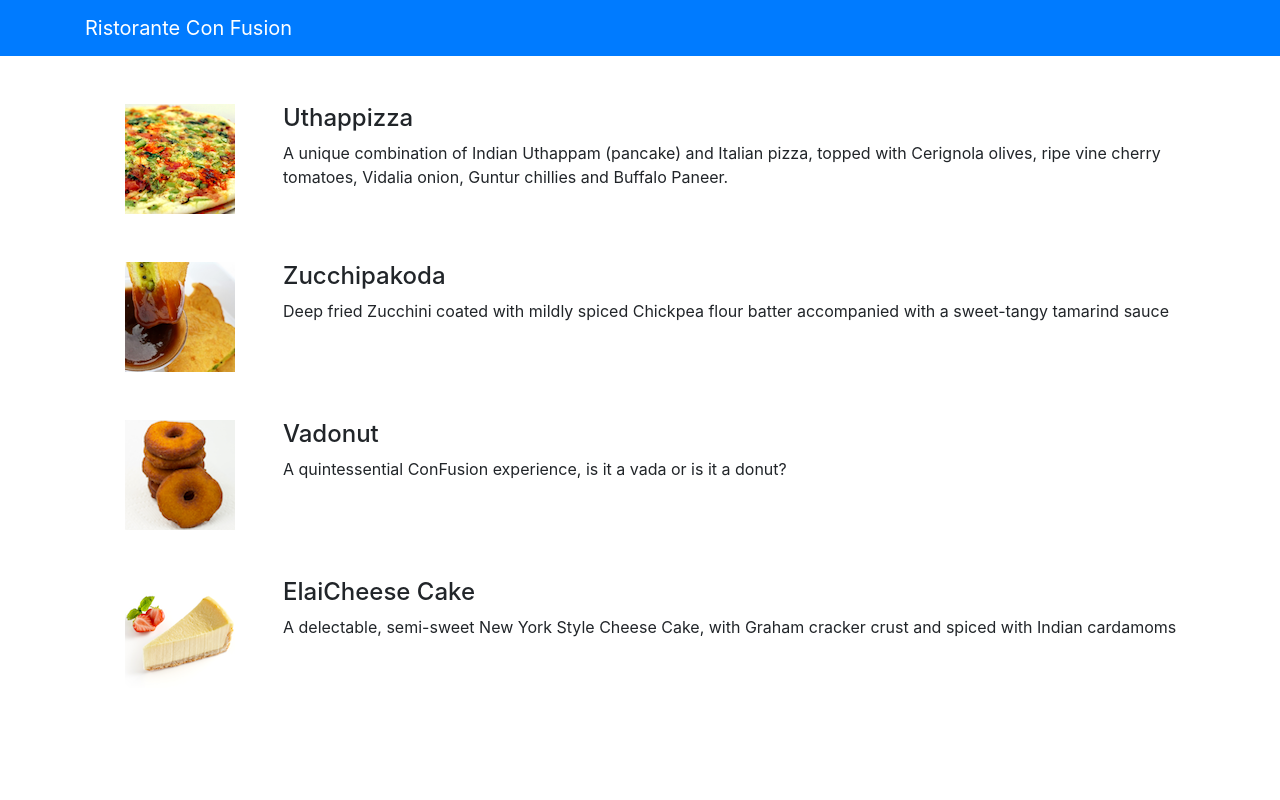
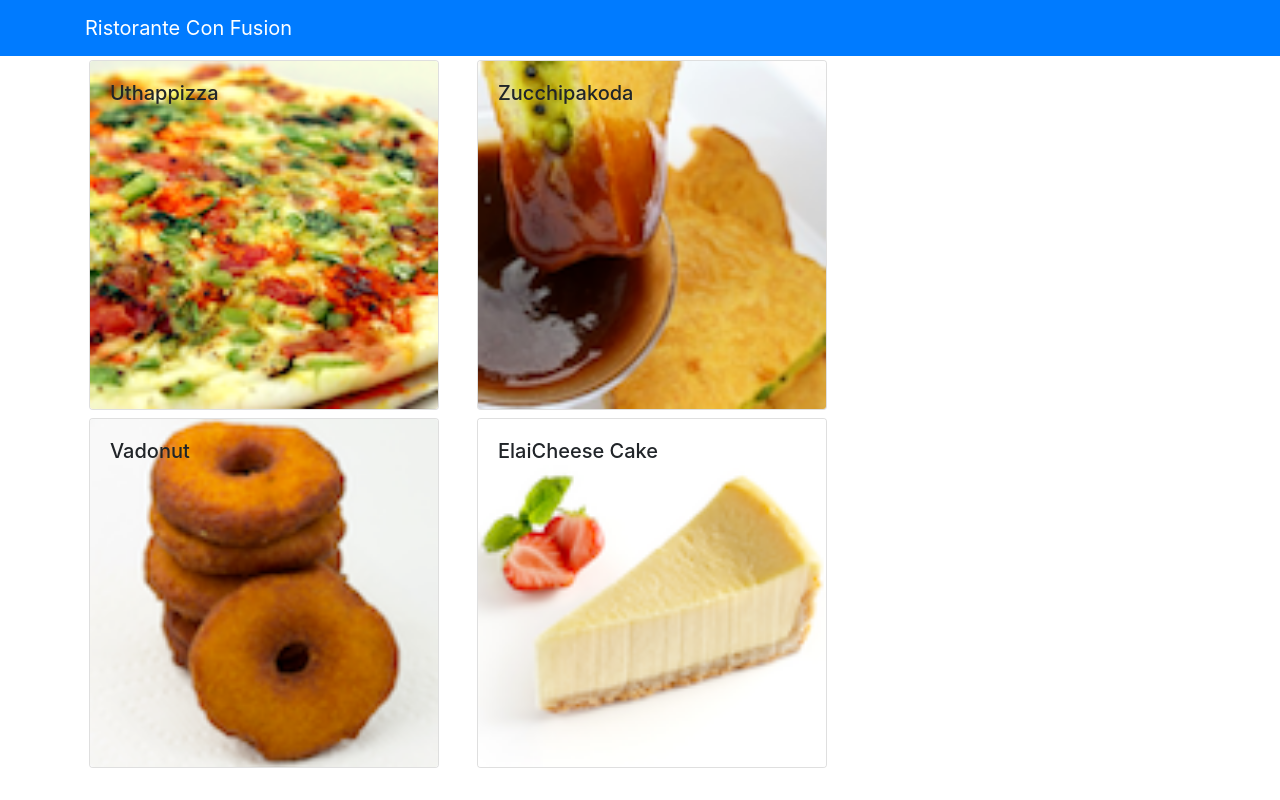
Before and after one commit to arseniypom/confusion, a React (Create React App) app: page / in a window 1280 px wide. Built offline with nearby package versions, Linux system fonts and the light colour scheme.

Commit message:
Components part 2

```diff
--- a/src/App.js
+++ b/src/App.js
@@ -2,6 +2,7 @@
 import { Navbar, NavbarBrand } from 'reactstrap'
 
 import Menu from './components/Menu';
+import { DISHES } from './shared/dishes'
 
 class App extends Component {
   render() {
@@ -12,7 +13,7 @@
             <NavbarBrand href="/">Ristorante Con Fusion</NavbarBrand>
           </div>
         </Navbar>
-        <Menu />
+        <Menu dishes={DISHES} />
       </div>
     )
   }
--- a/src/components/Menu.jsx
+++ b/src/components/Menu.jsx
@@ -1,60 +1,48 @@
 import React, { Component } from 'react';
-import { Media } from 'reactstrap';
+import { Card, CardImg, CardImgOverlay, CardText, CardBody,
+  CardTitle } from 'reactstrap';
 
 class Menu extends Component {
     constructor(props) {
       super(props);
+
       this.state = {
-            dishes: [
-                {
-                  id: 0,
-                  name:'Uthappizza',
-                  image: 'assets/images/uthappizza.png',
-                  category: 'mains',
-                  label:'Hot',
-                  price:'4.99',
-                  description:'A unique combination of Indian Uthappam (pancake) and Italian pizza, topped with Cerignola olives, ripe vine cherry tomatoes, Vidalia onion, Guntur chillies and Buffalo Paneer.'                        },
-               {
-                  id: 1,
-                  name:'Zucchipakoda',
-                  image: 'assets/images/zucchipakoda.png',
-                  category: 'appetizer',
-                  label:'',
-                  price:'1.99',
-                  description:'Deep fried Zucchini coated with mildly spiced Chickpea flour batter accompanied with a sweet-tangy tamarind sauce'                        },
-               {
-                  id: 2,
-                  name:'Vadonut',
-                  image: 'assets/images/vadonut.png',
-                  category: 'appetizer',
-                  label:'New',
-                  price:'1.99',
-                  description:'A quintessential ConFusion experience, is it a vada or is it a donut?'                        },
-               {
-                  id: 3,
-                  name:'ElaiCheese Cake',
-                  image: 'assets/images/elaicheesecake.png',
-                  category: 'dessert',
-                  label:'',
-                  price:'2.99',
-                  description:'A delectable, semi-sweet New York Style Cheese Cake, with Graham cracker crust and spiced with Indian cardamoms'                        }
-               ],
-        };
+        selectedDish: null
+      }
+    }
+
+    onDishSelect(dish) {
+      this.setState({ selectedDish: dish});
+    }
+
+    renderDish(dish) {
+      if (dish != null)
+          return(
+              <Card>
+                  <CardImg top src={dish.image} alt={dish.name} />
+                  <CardBody>
+                    <CardTitle>{dish.name}</CardTitle>
+                    <CardText>{dish.description}</CardText>
+                  </CardBody>
+              </Card>
+          );
+      else
+        return(
+          <div></div>
+        );
     }
 
     render() {
-        const menu = this.state.dishes.map((dish) => {
+      const menu = this.props.dishes.map((dish) => {
           return (
-              <div key={dish.id} className="col-12 mt-5">
-                <Media tag="li">
-                  <Media left middle>
-                      <Media object src={dish.image} alt={dish.name} />
-                  </Media>
-                  <Media body className="ml-5">
-                    <Media heading>{dish.name}</Media>
-                    <p>{dish.description}</p>
-                  </Media>
-                </Media>
+            <div  className="col-12 col-md-4 m-1">
+              <Card key={dish.id}
+                onClick={() => this.onDishSelect(dish)}>
+                <CardImg width="100%" src={dish.image} alt={dish.name} />
+                <CardImgOverlay>
+                    <CardTitle>{dish.name}</CardTitle>
+                </CardImgOverlay>
+              </Card>
             </div>
           );
       });
@@ -62,9 +50,12 @@
       return (
           <div className="container">
               <div className="row">
-              <Media list>
                   {menu}
-              </Media>
+              </div>
+              <div className="row">
+                <div  className="col-12 col-md-5 m-1">
+                  {this.renderDish(this.state.selectedDish)}
+                </div>
               </div>
           </div>
       );
```
Lines whose indentation alone changed are shown as unchanged.
